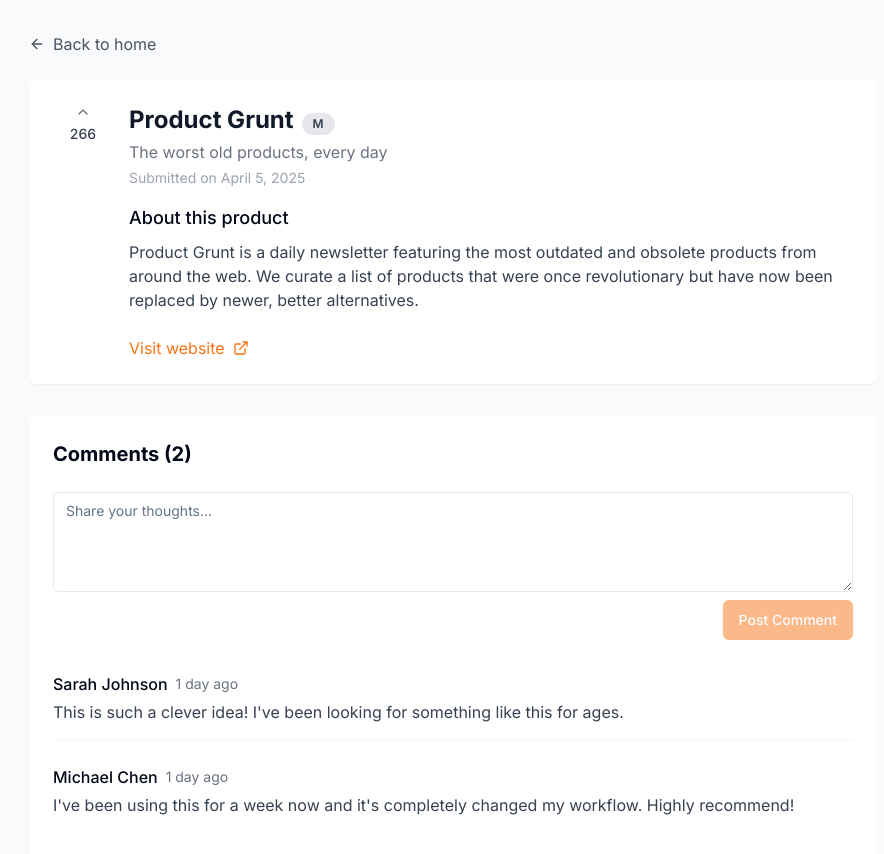
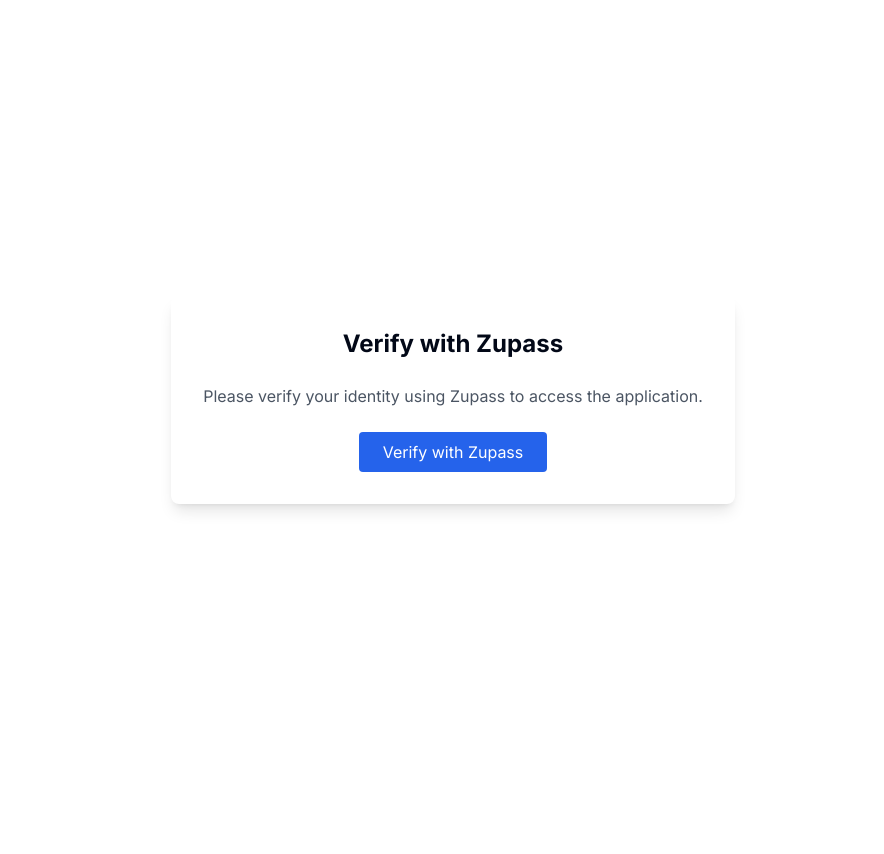
Before and after one commit to tropicalchancer/zubazaar, a Next.js app: page /products/1 in a window 1280 px wide. Shown: the top 854 px of the page, without its empty margins (187-1071 px from the left). After the commit the page ends 800 px from the top, so only its background shows below. Built offline with nearby package versions, Linux system fonts and the light colour scheme.

Commit message:
add zupass verification part 1 (includes cool email part)

```diff
--- a/app/layout.tsx
+++ b/app/layout.tsx
@@ -4,6 +4,7 @@ import type { Metadata } from "next"
 import { Inter } from "next/font/google"
 import { ThemeProvider } from "@/components/theme-provider"
 import { Toaster } from "@/components/ui/toaster"
+import { ZupassProvider } from "@/components/auth/ZupassProvider"
 
 const inter = Inter({ subsets: ["latin"] })
 
@@ -23,8 +24,10 @@ export default function RootLayout({
     <html lang="en" suppressHydrationWarning>
       <body className={inter.className}>
         <ThemeProvider attribute="class" defaultTheme="light" enableSystem>
-          {children}
-          <Toaster />
+          <ZupassProvider>
+            {children}
+            <Toaster />
+          </ZupassProvider>
         </ThemeProvider>
       </body>
     </html>
--- /dev/null
+++ b/app/popup/page.tsx
@@ -0,0 +1,9 @@
+import { useZupassPopupSetup } from "@pcd/passport-interface";
+
+/**
+ * This popup sends requests and receives PCDs from the passport.
+ * It handles the communication between the main app and Zupass.
+ */
+export default function Popup() {
+  return <div>{useZupassPopupSetup()}</div>;
+}
--- /dev/null
+++ b/components/auth/ZupassAuth.tsx
@@ -0,0 +1,72 @@
+"use client";
+
+import { useCallback, useState } from 'react';
+import { zuAuthPopup } from '@pcd/zuauth';
+
+interface ZupassAuthProps {
+  onVerified: () => void;
+}
+
+export function ZupassAuth({ onVerified }: ZupassAuthProps) {
+  const [isVerifying, setIsVerifying] = useState(false);
+
+  const handleVerification = useCallback(async () => {
+    try {
+      setIsVerifying(true);
+
+      // Request verification through zuauth popup
+      const result = await zuAuthPopup({
+        fieldsToReveal: {
+          revealAttendeeEmail: true,
+          revealAttendeeName: true,
+          revealEventId: true,
+          revealProductId: true
+        },
+        watermark: BigInt(Date.now()), // Use timestamp as watermark
+        config: [
+          {
+            pcdType: "eddsa-ticket-pcd",
+            publicKey: [
+              "1ebfb986fbac5113f8e2c72286fe9362f8e7d211dbc68227a468d7b919e75003",
+              "10ec38f11baacad5535525bbe8e343074a483c051aa1616266f3b1df3fb7d204"
+            ],
+            productId: "f4cbd4c9-819e-55eb-8c68-90a660bacf49",
+            eventId: "3cf75131-6631-5096-b2e8-03c25d00f4de",
+            eventName: "Product Hunt Clone",
+            productName: "EdDSA"
+          }
+        ]
+      });
+
+      if (result.type === 'pcd') {
+        onVerified();
+      } else {
+        throw new Error('Verification failed or cancelled');
+      }
+    } catch (error) {
+      console.error('Zupass verification failed:', error);
+    } finally {
+      setIsVerifying(false);
+    }
+  }, [onVerified]);
+
+  return (
+    <div className="flex flex-col items-center justify-center min-h-screen">
+      <div className="p-8 bg-white rounded-lg shadow-lg">
+        <h1 className="mb-6 text-2xl font-bold text-center">Verify with Zupass</h1>
+        <p className="mb-6 text-gray-600 text-center">
+          Please verify your identity using Zupass to access the application.
+        </p>
+        <div className="flex justify-center">
+          <button
+            disabled={isVerifying}
+            onClick={handleVerification}
+            className="px-6 py-2 text-white bg-blue-600 rounded hover:bg-blue-700 disabled:opacity-50"
+          >
+            {isVerifying ? 'Verifying...' : 'Verify with Zupass'}
+          </button>
+        </div>
+      </div>
+    </div>
+  );
+}
--- /dev/null
+++ b/components/auth/ZupassProvider.tsx
@@ -0,0 +1,37 @@
+"use client";
+
+import { createContext, useContext, useState, ReactNode } from 'react';
+import { ZupassAuth } from './ZupassAuth';
+
+interface ZupassContextType {
+  isVerified: boolean;
+  setIsVerified: (value: boolean) => void;
+}
+
+const ZupassContext = createContext<ZupassContextType | undefined>(undefined);
+
+export function useZupass() {
+  const context = useContext(ZupassContext);
+  if (!context) {
+    throw new Error('useZupass must be used within a ZupassProvider');
+  }
+  return context;
+}
+
+interface ZupassProviderProps {
+  children: ReactNode;
+}
+
+export function ZupassProvider({ children }: ZupassProviderProps) {
+  const [isVerified, setIsVerified] = useState(false);
+
+  if (!isVerified) {
+    return <ZupassAuth onVerified={() => setIsVerified(true)} />;
+  }
+
+  return (
+    <ZupassContext.Provider value={{ isVerified, setIsVerified }}>
+      {children}
+    </ZupassContext.Provider>
+  );
+}
--- a/package.json
+++ b/package.json
@@ -10,6 +10,8 @@
   },
   "dependencies": {
     "@hookform/resolvers": "^3.9.1",
+    "@pcd/passport-interface": "^0.15.0",
+    "@pcd/zuauth": "^1.8.0",
     "@radix-ui/react-accordion": "1.2.2",
     "@radix-ui/react-alert-dialog": "1.1.4",
     "@radix-ui/react-aspect-ratio": "1.1.1",
@@ -58,7 +60,8 @@
     "tailwind-merge": "^2.5.5",
     "tailwindcss-animate": "^1.0.7",
     "vaul": "^0.9.6",
-    "zod": "^3.24.1"
+    "zod": "^3.24.1",
+    "zuauth": "^0.5.0"
   },
   "devDependencies": {
     "@types/node": "^22",
```
Also changed, not shown: 1 other file (tests, documents, lock files or other folders).
